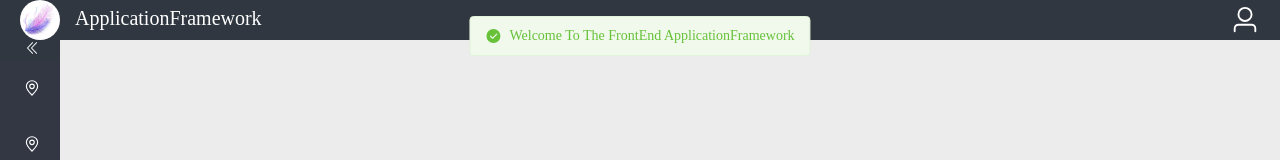
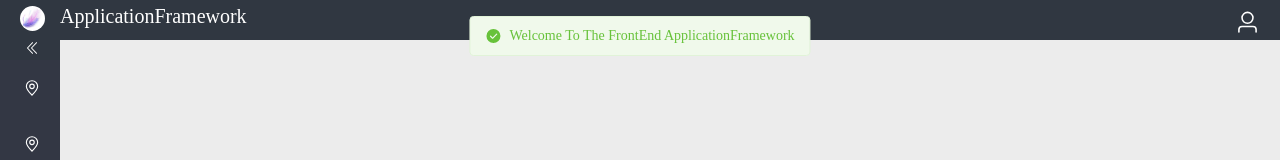
Before and after one commit to LuckySgr/application-framework, a Vue app: page / in a window 1280 px wide. Both pictures are taken after a click on the element "Start". Shown: the top 160 px of the page. Built offline with nearby package versions, Linux system fonts and the light colour scheme.

Commit message:
标题栏样式调整

```diff
--- a/src/views/Home.vue
+++ b/src/views/Home.vue
@@ -9,7 +9,7 @@
         <div>
           <el-dropdown trigger="click" @command="handleCommand">
             <span class="el-dropdown-link">
-                <el-icon class="el-icon-user"><User/></el-icon>
+                <el-icon class="el-icon-user" :size="25"><User/></el-icon>
             </span>
             <template #dropdown>
               <el-dropdown-menu>
@@ -140,12 +140,13 @@ export default {
   justify-content: space-between;
   color: #fff;
   font-size: 20px;
+  padding-top: 5px;
 }
 
 .el-header img {
   vertical-align: middle;
-  width: 40px;
-  height: 40px;
+  width: 25px;
+  height: 25px;
   border-radius: 50%;
   margin-right: 15px;
 }
```
